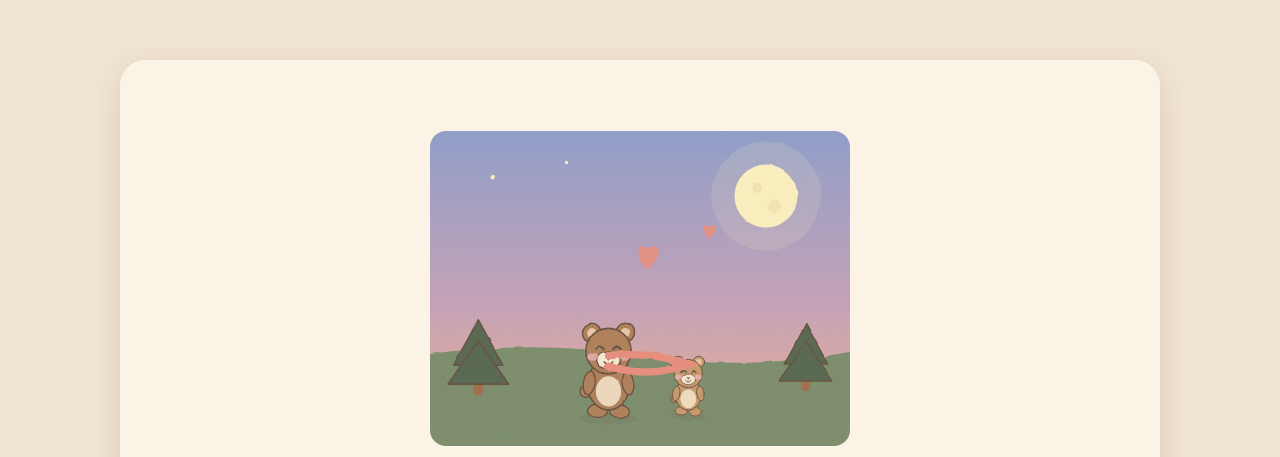
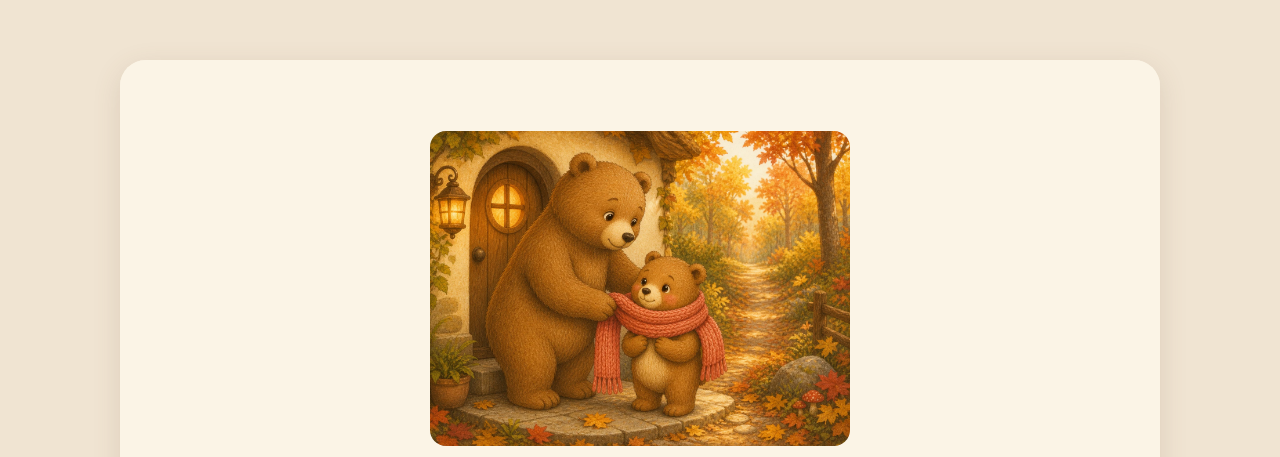
Before and after one commit to msw2004727/newbar, a plain HTML site: page books/bear-scarf/index.html in a window 1280 px wide. Shown: the top 457 px of the page. Drawn offline with Linux system fonts and the light colour scheme.

Commit message:
更新熊媽媽的圍巾繪本插圖 (#2)

```diff
--- a/books/bear-scarf/index.html
+++ b/books/bear-scarf/index.html
@@ -30,7 +30,7 @@ body{background:#F0E4D2;color:var(--ink);
 .src-badge.tts{background:#FBE3C8;color:#B5713A}
 .stage{flex:0 0 auto;width:100%;border-radius:18px;overflow:hidden;background:#DCEAF2;
   box-shadow:inset 0 0 0 2px rgba(255,255,255,.6),0 3px 10px rgba(120,90,60,.12);position:relative}
-.stage svg{display:block;width:100%;height:auto}
+.stage .story-image{display:block;width:100%;height:auto;aspect-ratio:4/3;object-fit:cover}
 .pagetag{position:absolute;left:10px;top:8px;background:rgba(255,255,255,.85);color:var(--ink-soft);
   font-size:10px;font-weight:700;letter-spacing:1px;padding:2px 9px;border-radius:99px}
 .panel{flex:1 1 auto;min-height:0;overflow-y:auto;padding:12px 4px 4px;-webkit-overflow-scrolling:touch}
@@ -67,7 +67,8 @@ input[type=range]{width:74px;accent-color:var(--accent)}
 .cover h1{font-size:30px;margin:0;letter-spacing:3px}
 .cover p{margin:0;color:var(--ink-soft);font-size:13px;line-height:1.9}
 .cover .art{width:100%;max-width:280px}
-.cover .art svg{width:100%;height:auto;border-radius:16px;display:block}
+.cover .art .cover-art{width:100%;height:auto;aspect-ratio:4/3;object-fit:cover;border-radius:16px;display:block}
+.cover .art svg{display:none}
 .cover button{background:linear-gradient(160deg,var(--accent),var(--accent-dark));color:#fff;padding:14px 34px;
   border-radius:99px;font-size:16px;height:auto;box-shadow:0 6px 18px rgba(214,112,94,.35)}
 @media (min-width:900px) and (min-height:520px){
@@ -104,7 +105,7 @@ input[type=range]{width:74px;accent-color:var(--accent)}
     </div>
   </div>
   <div class="cover" id="coverEl">
-    <div class="art"><svg viewBox="0 0 400 300" preserveAspectRatio="xMidYMid meet" xmlns="http://www.w3.org/2000/svg"><defs>
+    <div class="art"><img class="cover-art" src="images/cover.webp" alt="熊媽媽替小熊呼呼圍上親手織的長圍巾" loading="eager" decoding="async"><svg viewBox="0 0 400 300" preserveAspectRatio="xMidYMid meet" xmlns="http://www.w3.org/2000/svg"><defs>
 <filter id="cr" x="-6%" y="-6%" width="112%" height="112%">
   <feTurbulence type="fractalNoise" baseFrequency="0.045" numOctaves="3" seed="7" result="n"/>
   <feDisplacementMap in="SourceGraphic" in2="n" scale="2.6" xChannelSelector="R" yChannelSelector="G"/>
@@ -209,7 +210,12 @@ function highlight(i){
 function markDone(i){ const el=document.querySelectorAll('.line')[i]; if(el){el.classList.remove('active');el.classList.add('done');} }
 function updatePlayBtn(){ const b=$('btnPlay'); b.textContent=playing?'⏸':'▶'; b.classList.toggle('playing',playing); }
 function render(){
-  $('art').innerHTML=SCENES[page];
+  const scene=document.createElement('img');
+  scene.className='story-image';
+  scene.src=`images/page-${String(page+1).padStart(2,'0')}.webp`;
+  scene.alt=`《熊媽媽的圍巾》第 ${page+1} 頁插畫：${LINES[page].join('')}`;
+  scene.decoding='async';
+  $('art').replaceChildren(scene);
   $('pagetag').textContent=`${page+1} / ${LINES.length}`;
   $('panel').innerHTML=LINES[page].map((l,i)=>{
     const tag=l.role==='旁白'?'':`<span class="role">${l.role}</span>`;
```
Also changed, not shown: index.html (+1 -0 lines), books/bear-scarf/images/cover.webp (added), books/bear-scarf/images/page-01.webp (added), books/bear-scarf/images/page-02.webp (added), books/bear-scarf/images/page-03.webp (added), books/bear-scarf/images/page-04.webp (added), books/bear-scarf/images/page-05.webp (added), books/bear-scarf/images/page-06.webp (added), books/bear-scarf/images/page-07.webp (added), books/bear-scarf/images/page-08.webp (added), books/bear-scarf/images/page-09.webp (added), books/bear-scarf/images/page-10.webp (added), books/bear-scarf/images/page-11.webp (added), books/bear-scarf/images/page-12.webp (added).
